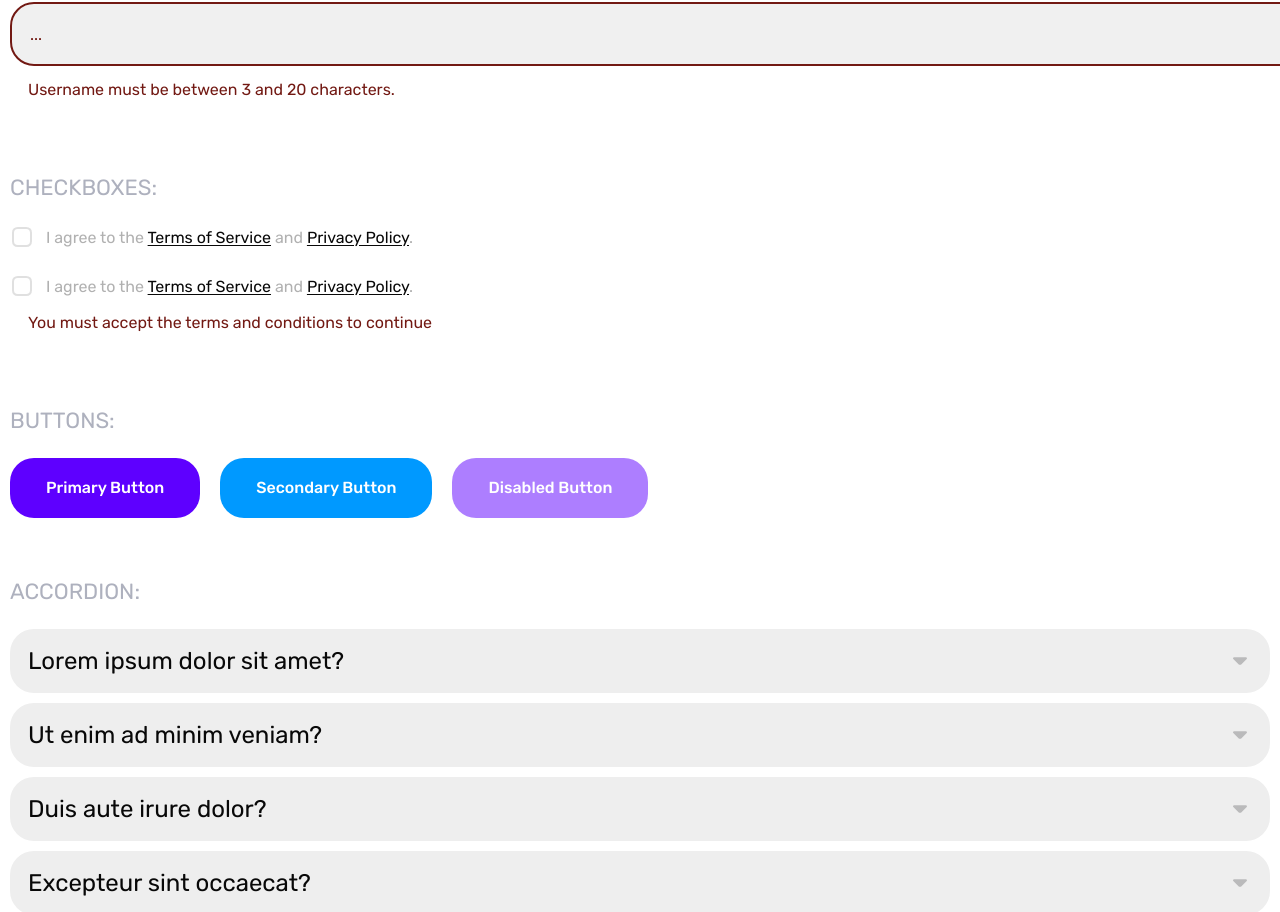
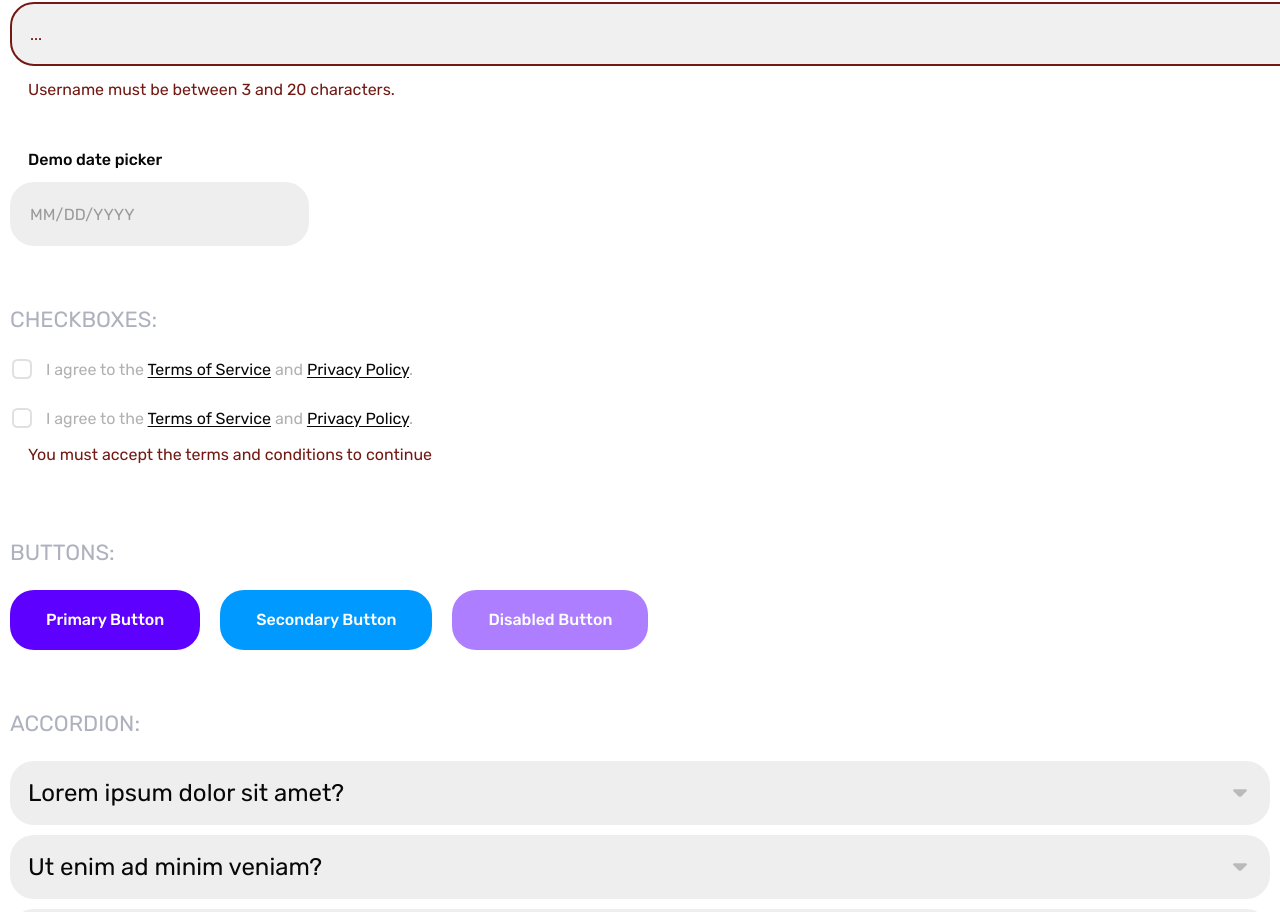
Before and after one commit to dmitryjast/boilerplate-react, a React (Vite) app: page /elements in a window 1280 px wide. Shown: the part 2500-3412 px from the top of the page. Built offline with nearby package versions, Linux system fonts and the light colour scheme.

Commit message:
Added date picker

```diff
--- a/package.json
+++ b/package.json
@@ -14,6 +14,7 @@
     "@tanstack/react-query": "^5.100.14",
     "axios": "^1.16.1",
     "react": "^19.2.6",
+    "react-datepicker": "^9.1.0",
     "react-dom": "^19.2.6",
     "react-hook-form": "^7.76.1",
     "react-router-dom": "^7.16.0",
@@ -25,6 +26,7 @@
     "@tanstack/react-query-devtools": "^5.100.14",
     "@types/node": "^24.12.3",
     "@types/react": "^19.2.14",
+    "@types/react-datepicker": "^6.2.0",
     "@types/react-dom": "^19.2.3",
     "@vitejs/plugin-react-swc": "^4.3.1",
     "eslint": "^10.3.0",
--- a/src/components/ui/DatePicker/DatePicker.tsx
+++ b/src/components/ui/DatePicker/DatePicker.tsx
@@ -1,9 +1,45 @@
+import ReactDatePicker from "react-datepicker";
+import "react-datepicker/dist/react-datepicker.css";
+
+import { useState } from "react";
+
+import ErrorMessage from "../../ErrorMessage/ErrorMessage";
+
 import "./DatePicker.scss"
 
-export default function DatePicker() {
+interface DatePickerProps {
+    id?: string;
+    label?: string;
+    placeholder?: string;
+    className?: string;
+    onChange?: (value: Date | null) => void;
+    errorMessage?: string;
+    [key: string]: any;
+}
+
+export default function DatePicker({ id, label, placeholder, className, onChange, errorMessage, ...props }: DatePickerProps) {
+
+    const [selectedDate, setSelectedDate] = useState<Date | null>(null)
+
+    const handleChange = (date: Date | null) => {
+        setSelectedDate(date)
+        onChange?.(date)
+    }
+
     return(
-        <>
-
-        </>
+        <div className={`input-wrapper ${errorMessage ? "error" : ""}`}>
+            {label && (
+                <label htmlFor={id} className="input-label">{label}</label>
+            )}
+            <ReactDatePicker
+                id={id}
+                selected={selectedDate}
+                onChange={handleChange}
+                placeholderText={placeholder}
+                className={`input ${className}`}
+                {...props}
+            />
+            <ErrorMessage message={errorMessage} />
+        </div>
     )
 }
--- a/src/components/ui/Input/Input.tsx
+++ b/src/components/ui/Input/Input.tsx
@@ -27,7 +27,7 @@ export default function Input({ type, disabled, className, id, label, placeholde
                 className={`input ${className}`}
                 {...props}
             />
-            {errorMessage && <ErrorMessage message={errorMessage} />}
+            <ErrorMessage message={errorMessage} />
         </div>
     )
 }
--- a/src/pages/ElementsPage/Elements.tsx
+++ b/src/pages/ElementsPage/Elements.tsx
@@ -3,6 +3,7 @@ import { Link } from "react-router-dom"
 import HeroPage from "../../components/Hero/HeroPage"
 import Breadcrumbs from "../../components/Breadcrumbs/Breadcrumbs"
 import Input from "../../components/ui/Input/Input"
+import DatePicker from "../../components/ui/DatePicker/DatePicker"
 import CheckBox from "../../components/ui/CheckBox/CheckBox"
 import Button from "../../components/ui/Button/Button"
 import Accordion from "../../components/ui/Accordion/Accordion"
@@ -91,6 +92,7 @@ export default function Elements() {
                             <Input type="text" className="input-demo" id="123" label="Demo input" placeholder="..." />
                             <Input disabled={true} label="Demo input disabled" placeholder="..." />
                             <Input label="Demo input error" errorMessage="Username must be between 3 and 20 characters." placeholder="..." />
+                            <DatePicker label="Demo date picker" placeholder="MM/DD/YYYY" />
                         </div>
                     </div>
                 </div>
```
Also changed, not shown: 1 other file (tests, documents, lock files or other folders).
